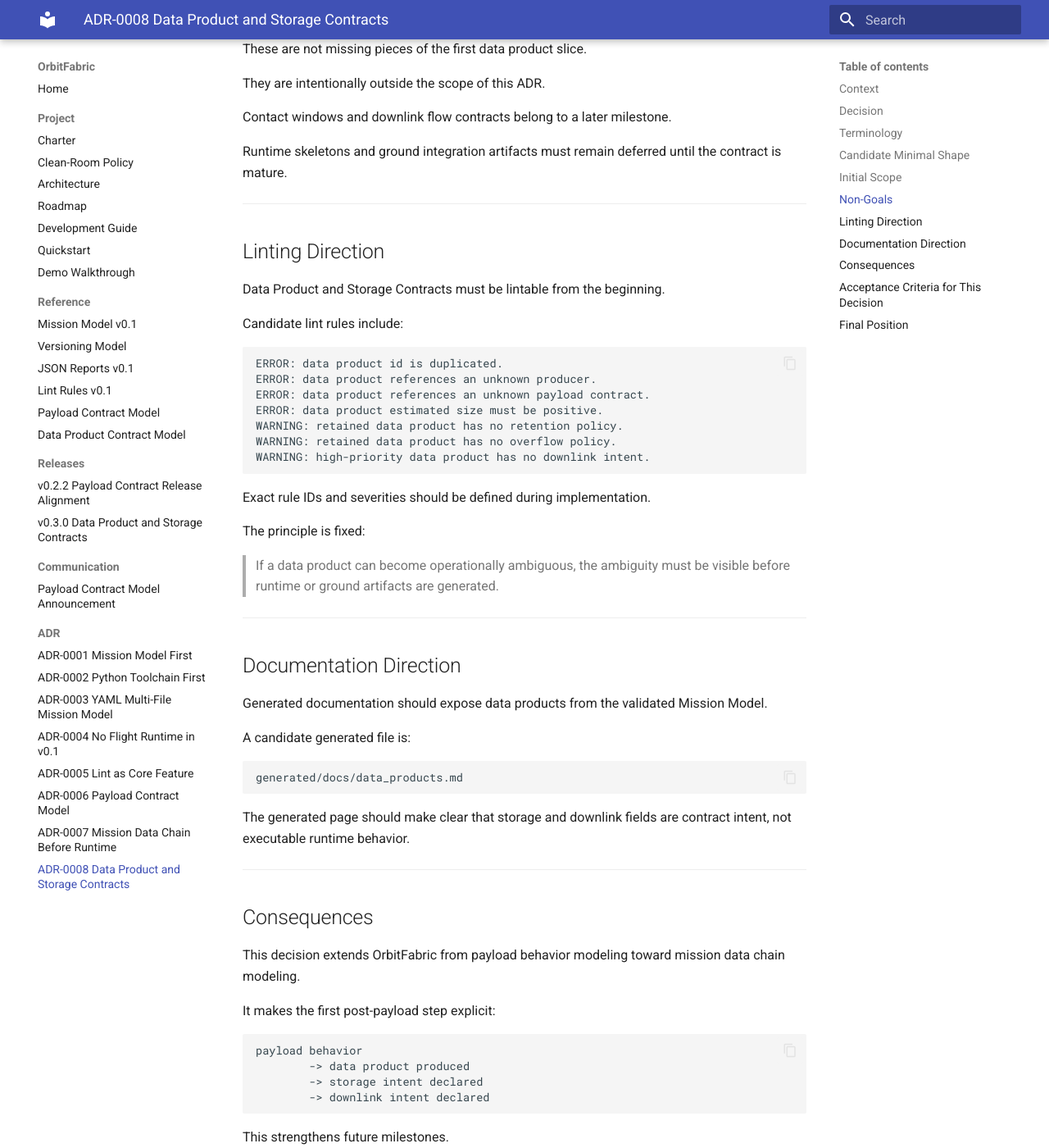
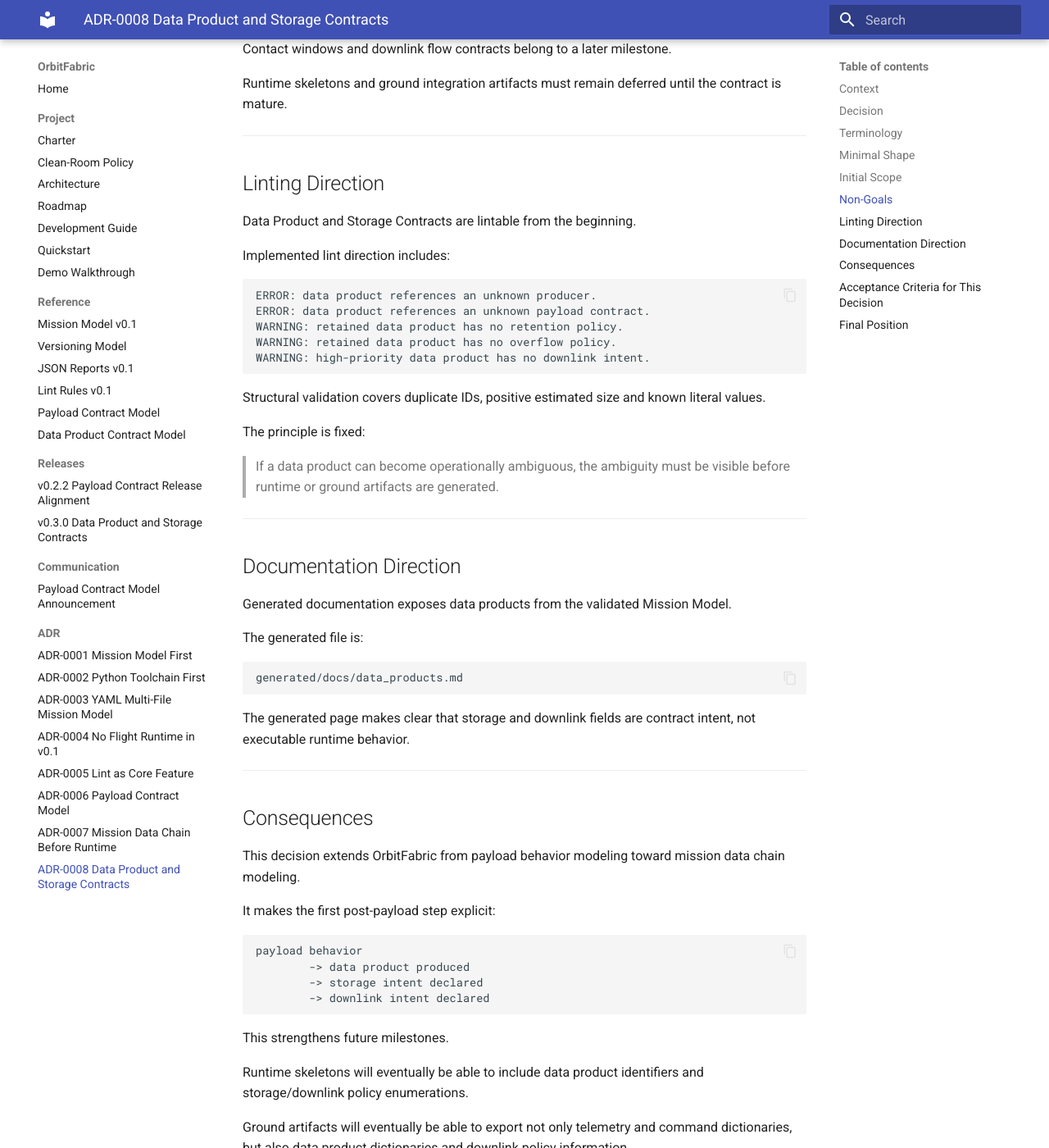
Before and after one commit to FAROTECH/orbitfabric, an MkDocs documentation site: the page built from docs/adr/ADR-0008-data-product-and-storage-contracts.md, in a window 1280 px wide and 1400 px high, scrolled down 3765 px. Shown: the whole window at 82% size. Built offline with MkDocs 1.6.1 and Material for MkDocs 9.7.7, drawn with Linux system fonts in a browser that asks for light colours; some of the changed text lies outside the part shown.

Commit message:
docs: mark data product ADR accepted

````diff
--- a/docs/adr/ADR-0008-data-product-and-storage-contracts.md
+++ b/docs/adr/ADR-0008-data-product-and-storage-contracts.md
@@ -63,9 +63,7 @@
 
 They do not represent real storage implementation, file-system behavior, compression, contact-window simulation or downlink runtime behavior.
 
-The first implementation slice should remain narrow and should be introduced as an optional model domain.
-
-A candidate file name is:
+The first implementation slice is intentionally narrow and is introduced as an optional model domain:
 
 ```text
 mission/data_products.yaml
@@ -99,9 +97,9 @@
 
 ---
 
-## Candidate Minimal Shape
+## Minimal Shape
 
-The first data product slice may use a shape similar to:
+The first data product slice uses a shape similar to:
 
 ```yaml
 data_products:
@@ -119,15 +117,13 @@
       policy: next_available_contact
 ```
 
-This is a candidate shape, not a frozen schema.
-
-The implementation may refine field names if that improves clarity or validation.
+This is implemented in v0.3.0, but it is not a frozen v1.0 schema.
 
 ---
 
 ## Initial Scope
 
-The first vertical slice should include:
+The first vertical slice includes:
 
 ```text
 optional data_products.yaml loading
@@ -144,7 +140,7 @@
 one synthetic demo data product
 ```
 
-The slice should prove this relationship:
+The slice proves this relationship:
 
 ```text
 Payload Contract
@@ -185,21 +181,19 @@
 
 ## Linting Direction
 
-Data Product and Storage Contracts must be lintable from the beginning.
+Data Product and Storage Contracts are lintable from the beginning.
 
-Candidate lint rules include:
+Implemented lint direction includes:
 
 ```text
-ERROR: data product id is duplicated.
 ERROR: data product references an unknown producer.
 ERROR: data product references an unknown payload contract.
-ERROR: data product estimated size must be positive.
 WARNING: retained data product has no retention policy.
 WARNING: retained data product has no overflow policy.
 WARNING: high-priority data product has no downlink intent.
 ```
 
-Exact rule IDs and severities should be defined during implementation.
+Structural validation covers duplicate IDs, positive estimated size and known literal values.
 
 The principle is fixed:
 
@@ -209,15 +203,15 @@
 
 ## Documentation Direction
 
-Generated documentation should expose data products from the validated Mission Model.
+Generated documentation exposes data products from the validated Mission Model.
 
-A candidate generated file is:
+The generated file is:
 
 ```text
 generated/docs/data_products.md
 ```
 
-The generated page should make clear that storage and downlink fields are contract intent, not executable runtime behavior.
+The generated page makes clear that storage and downlink fields are contract intent, not executable runtime behavior.
 
 ---
 
````
Also changed, not shown: other parts of docs/adr/ADR-0008-data-product-and-storage-contracts.md (+4 -4 lines).
